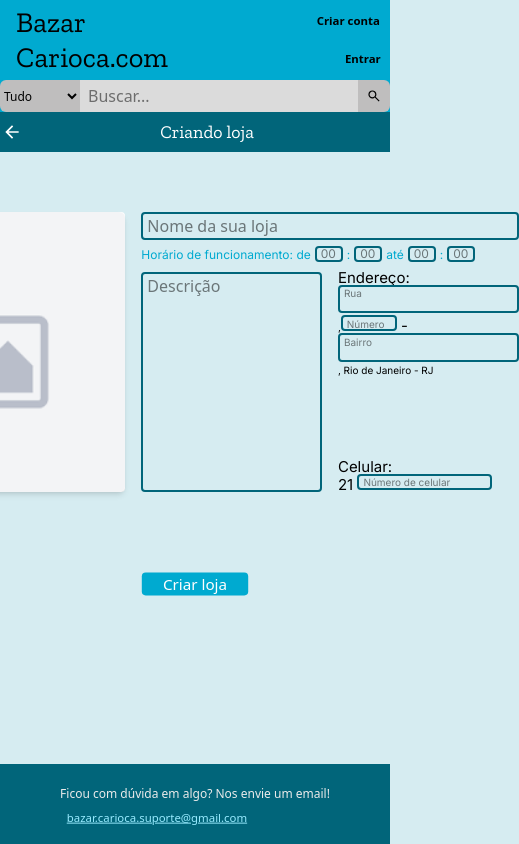
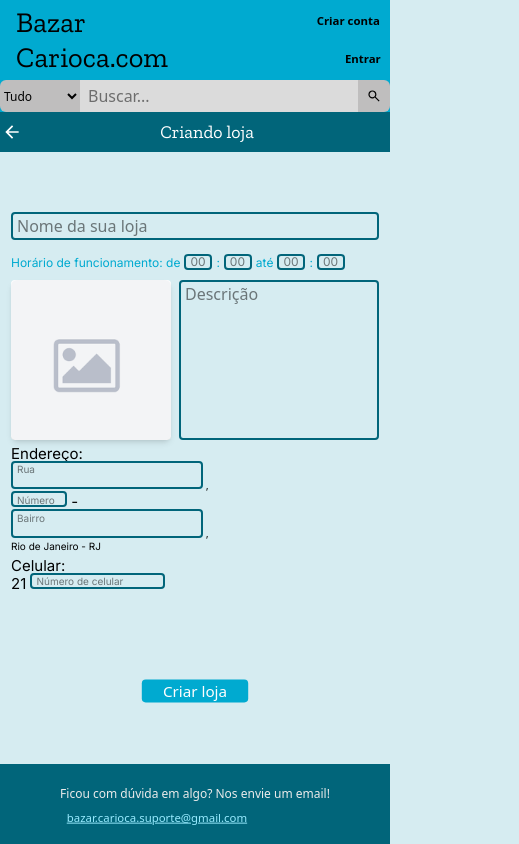
Before and after one commit to Natan-Araujo-Dev/Bazar-Carioca-Frontend, a React (Vite) app: page /lojas/criar in a window 390 px wide. Shown: the whole page, 519 px wide, since content can reach past the window. Built offline with nearby package versions, Linux system fonts and the light colour scheme.

Commit message:
- Mobile display para criar conta

```diff
--- a/src/pages/page-create-store.tsx
+++ b/src/pages/page-create-store.tsx
@@ -28,6 +28,17 @@
 		closingTimeHour: "",
 		closingTimeMinute: "",
 	});
+
+	const windowsWidth = window.innerWidth;
+
+	if (windowsWidth < 720) {
+		return (
+			<PageCreateStoreMobile
+				createStoreDTO={createStoreDTO}
+				setCreateStoreDTO={setCreateStoreDTO}
+			/>
+		);
+	}
 
 	return (
 		<PageCreateStoreDesktop
@@ -244,3 +255,207 @@
 		</div>
 	);
 }
+
+function PageCreateStoreMobile({
+	createStoreDTO,
+	setCreateStoreDTO,
+}: {
+	createStoreDTO: CreateStoreDTO;
+	setCreateStoreDTO: Dispatch<SetStateAction<CreateStoreDTO>>;
+}) {
+	const navigate = useNavigate();
+
+	const [message, setMessage] = React.useState("Criar loja");
+
+	return (
+		<div className="flex flex-col gap-y-2">
+			{/* Nome */}
+			<div>
+				<InputFieldSpan
+					className="w-full h-7"
+					placeHolder="Nome da sua loja"
+					value={createStoreDTO.name}
+					onChange={(v) => setCreateStoreDTO((s) => ({ ...s, name: v }))}
+				/>
+			</div>
+
+			{/* Horário de funcionamento */}
+			<div className="flex">
+				<Text className="text-blue-medium flex items-center gap-1">
+					Horário de funcionamento: de
+					<Text variant="inter-md" className="text-black">
+						<InputFieldSpan
+							className="w-7 h-4"
+							placeHolder="00"
+							value={createStoreDTO.openingTimeHour}
+							onChange={(v) =>
+								setCreateStoreDTO((s) => ({ ...s, openingTimeHour: v }))
+							}
+						/>
+					</Text>
+					{":"}
+					<Text variant="inter-md" className="text-black">
+						<InputFieldSpan
+							className="w-7 h-4"
+							placeHolder="00"
+							value={createStoreDTO.openingTimeMinute}
+							onChange={(v) =>
+								setCreateStoreDTO((s) => ({ ...s, openingTimeMinute: v }))
+							}
+						/>
+					</Text>
+					{" até "}
+					<Text variant="inter-md" className="text-black">
+						<InputFieldSpan
+							className="w-7 h-4"
+							placeHolder="00"
+							value={createStoreDTO.closingTimeHour}
+							onChange={(v) =>
+								setCreateStoreDTO((s) => ({ ...s, closingTimeHour: v }))
+							}
+						/>
+					</Text>
+					{":"}
+					<Text variant="inter-md" className="text-black">
+						<InputFieldSpan
+							className="w-7 h-4"
+							placeHolder="00"
+							value={createStoreDTO.closingTimeMinute}
+							onChange={(v) =>
+								setCreateStoreDTO((s) => ({ ...s, closingTimeMinute: v }))
+							}
+						/>
+					</Text>
+				</Text>
+			</div>
+
+			{/* Imagem e descrição*/}
+			<div className="flex flex-row gap-x-2">
+				{/* Imagem */}
+				<div
+					className="
+					flex h-40 w-40
+					bg-blue-extralight
+					justify-center items-center
+					rounded-sm"
+				>
+					<label className="cursor-pointer w-full h-full">
+						<input
+							type="file"
+							accept="image/*"
+							className="hidden"
+							onChange={(e) =>
+								setCreateStoreDTO((s) => ({
+									...s,
+									file: e.target.files ? e.target.files[0] : null,
+								}))
+							}
+						/>
+
+						<img
+							className="flex object-cover w-full h-full rounded-md shadow-md"
+							src={
+								createStoreDTO.file
+									? URL.createObjectURL(createStoreDTO.file)
+									: ImageNotFound
+							}
+							alt="imagem"
+						/>
+					</label>
+				</div>
+
+				{/* descrição */}
+				<div className="flex w-50 items-end">
+					<InputFieldSpan
+						className="h-full w-full"
+						placeHolder="Descrição"
+						value={createStoreDTO.description}
+						onChange={(v) =>
+							setCreateStoreDTO((s) => ({ ...s, description: v }))
+						}
+					/>
+				</div>
+			</div>
+
+			{/* Endereço */}
+			<div className="flex max-w-50">
+				<Text className="text-[10px]">
+					<Text className="text-[15px]">Endereço:</Text>
+					<br />
+					<InputFieldSpan
+						className="max-w-48 w-full"
+						placeHolder="Rua"
+						value={createStoreDTO.street}
+						onChange={(v) => setCreateStoreDTO((s) => ({ ...s, street: v }))}
+					/>{" "}
+					{" ,"}
+					<InputFieldSpan
+						className="max-w-14 w-full h-4"
+						placeHolder="Número"
+						value={createStoreDTO.number}
+						onChange={(v) => setCreateStoreDTO((s) => ({ ...s, number: v }))}
+					/>
+					<Text className="text-[15px]">{" -"}</Text>
+					<InputFieldSpan
+						className="max-w-48 w-full"
+						placeHolder="Bairro"
+						value={createStoreDTO.neighborhood}
+						onChange={(v) =>
+							setCreateStoreDTO((s) => ({ ...s, neighborhood: v }))
+						}
+					/>
+					{" , Rio de Janeiro - RJ"}
+				</Text>
+			</div>
+
+			{/* celular */}
+			<div className="flex items-center">
+				<Text className="text-[10px]">
+					<Text className="text-[15px]">Celular:</Text> <br />
+					<Text className="text-[15px]">{"21 "}</Text>
+					<InputFieldSpan
+						className="w-fit h-4"
+						placeHolder="Número de celular"
+						value={createStoreDTO.cellphoneNumber}
+						onChange={(v) =>
+							setCreateStoreDTO((s) => ({ ...s, cellphoneNumber: v }))
+						}
+					/>
+				</Text>
+			</div>
+
+			{/* botão */}
+			<div className="flex justify-center mt-20">
+				<ButtonText
+					value={message}
+					onClick={() => {
+						setMessage("Carregando.");
+
+						if (
+							createStoreDTO.name !== "" &&
+							createStoreDTO.description !== "" &&
+							createStoreDTO.cellphoneNumber !== "" &&
+							createStoreDTO.neighborhood !== "" &&
+							createStoreDTO.street !== "" &&
+							createStoreDTO.number !== "" &&
+							createStoreDTO.openingTimeHour !== "" &&
+							createStoreDTO.openingTimeMinute !== "" &&
+							createStoreDTO.closingTimeHour !== "" &&
+							createStoreDTO.closingTimeMinute !== ""
+						) {
+							try {
+								createStore(createStoreDTO);
+								navigate(`/lojas/lojista/${getUserIdCookie()}`);
+							} catch (error) {
+								setMessage("Houve um erro.");
+								console.log(error);
+							}
+						} else {
+							setMessage("Informações vazias.");
+						}
+					}}
+				/>
+			</div>
+		</div>
+	);
+}
--- a/src/pages/page-shopkeeper-stores.tsx
+++ b/src/pages/page-shopkeeper-stores.tsx
@@ -19,11 +19,11 @@
 	const { setInfo } = useInfoContext();
 	setInfo("Inspecionando suas lojas");
 
-	const windowsWidth = window.innerWidth;
-
 	if (id?.toString() !== getUserIdCookie().toString()) {
 		return <Unhautorized />;
 	}
+
+	const windowsWidth = window.innerWidth;
 
 	if (windowsWidth < 720) {
 		return <MobilePageShopkeeperStores stores={stores} />;
```
